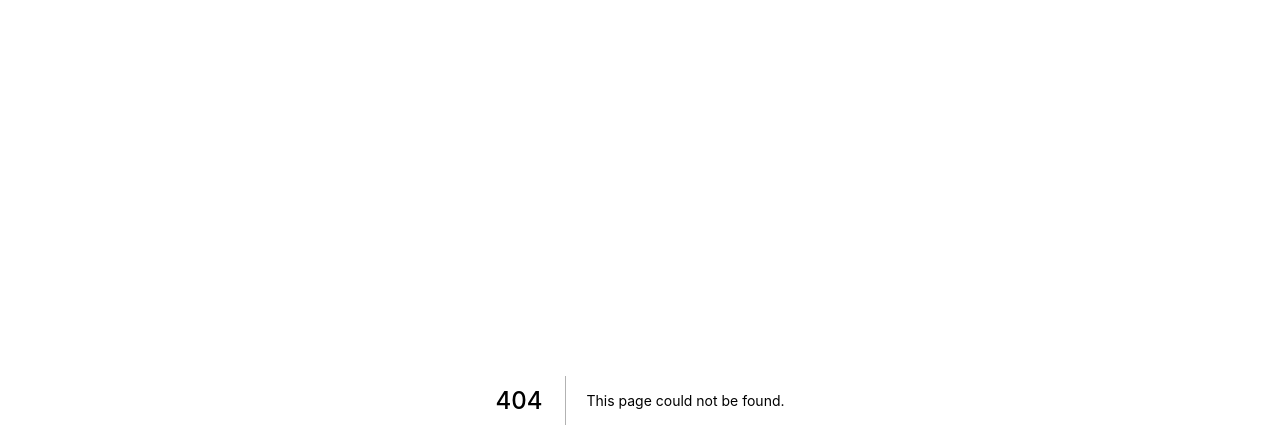
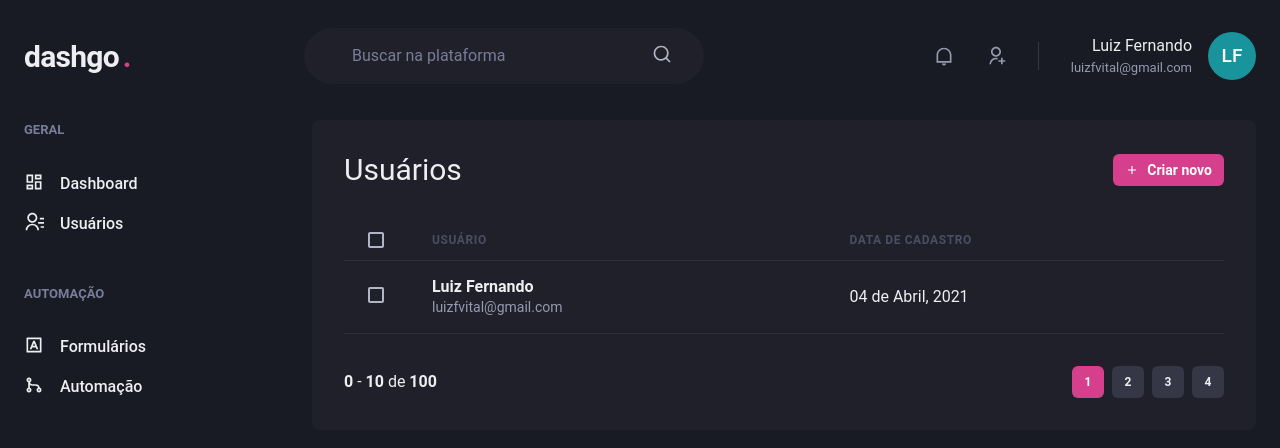
Before and after one commit to luizfvital/dashgo, a Next.js app: page /users in a window 1280 px wide. Before the commit this address had no page. Shown: the top 448 px of the page. Built offline with nearby package versions, Linux system fonts and the light colour scheme.

Commit message:
Add pagination component

```diff
--- a/src/components/Header.tsx
+++ b/src/components/Header.tsx
@@ -75,7 +75,10 @@
             </Text>
           </Box>
 
-          <Avatar size="md" name="Luiz Fernando" src="https://avatars.githubusercontent.com/u/30935322?v=4"/>
+          <Avatar
+            size="md"
+            name="Luiz Fernando"
+          />
         </Flex>
       </Flex>
     </Flex>
--- /dev/null
+++ b/src/components/Pagination.tsx
@@ -0,0 +1,67 @@
+import {Stack, Button, Box} from '@chakra-ui/react'
+
+export default function Pagination() {
+  return (
+    <Stack
+      direction="row"
+      mt="8"
+      justify="space-between"
+      align="center"
+      spacing="6"
+    >
+
+      <Box>
+        <strong>0</strong> - <strong>10</strong> de <strong>100</strong>
+      </Box>
+
+      <Stack direction="row" spacing="2">
+        <Button
+          size="sm"
+          fontSize="xs"
+          w="4"
+          colorScheme="pink"
+          disabled
+          _disabled={{
+            bg: 'pink.500',
+            cursor: 'default'
+          }}
+        >
+          1
+        </Button>
+        <Button
+          size="sm"
+          fontSize="xs"
+          w="4"
+          bg="gray.700"
+          _hover={{
+            bg: 'gray.500'
+          }}
+        >
+          2
+        </Button>
+        <Button
+          size="sm"
+          fontSize="xs"
+          w="4"
+          bg="gray.700"
+          _hover={{
+            bg: 'gray.500'
+          }}
+        >
+          3
+        </Button>
+        <Button
+          size="sm"
+          fontSize="xs"
+          w="4"
+          bg="gray.700"
+          _hover={{
+            bg: 'gray.500'
+          }}
+        >
+          4
+        </Button>
+      </Stack>
+    </Stack>
+  )
+}
--- /dev/null
+++ b/src/pages/users/index.tsx
@@ -0,0 +1,64 @@
+import {Box, Button, Checkbox, Flex, Heading, Text, Icon, Table, Tbody, Td, Th, Thead, Tr} from '@chakra-ui/react'
+import {RiAddLine} from 'react-icons/ri'
+import {Header} from '../../components/Header'
+import Pagination from '../../components/Pagination'
+import {Sidebar} from '../../components/Sidebar'
+
+export default function UserList() {
+  return (
+    <Box>
+      <Header />
+
+      <Flex w="100%" my="6" maxWidth={1480} mx="auto" px="6">
+        <Sidebar />
+
+        <Box flex="1" borderRadius={8} bg="gray.800" p="8">
+          <Flex mb="8" justify="space-between" align="center">
+            <Heading size="lg" fontWeight="normal">
+              Usuários
+            </Heading>
+
+            <Button
+              as="a"
+              size="sm"
+              fontSize="sm"
+              colorScheme="pink"
+              leftIcon={<Icon as={RiAddLine} />}
+            >
+              Criar novo
+            </Button>
+          </Flex>
+
+          <Table colorScheme="whiteAlpha">
+            <Thead>
+              <Tr>
+                <Th px="6" color="gray.300" w="8">
+                  <Checkbox colorScheme="pink" />
+                </Th>
+                <Th>Usuário</Th>
+                <Th>Data de Cadastro</Th>
+              </Tr>
+            </Thead>
+
+            <Tbody>
+              <Tr>
+                <Td px="6">
+                  <Checkbox colorScheme="pink" />
+                </Td>
+                <Td>
+                  <Box>
+                    <Text fontWeight="bold">Luiz Fernando</Text>
+                    <Text fontSize="sm" color="gray.300">luizfvital@gmail.com</Text>
+                  </Box>
+                </Td>
+                <Td>04 de Abril, 2021</Td>
+              </Tr>
+            </Tbody>
+          </Table>
+
+          <Pagination />
+        </Box>
+      </Flex>
+    </Box>
+  )
+}
```
Also changed, not shown: src/pages/users/create.tsx (added, +50 -0 lines).
